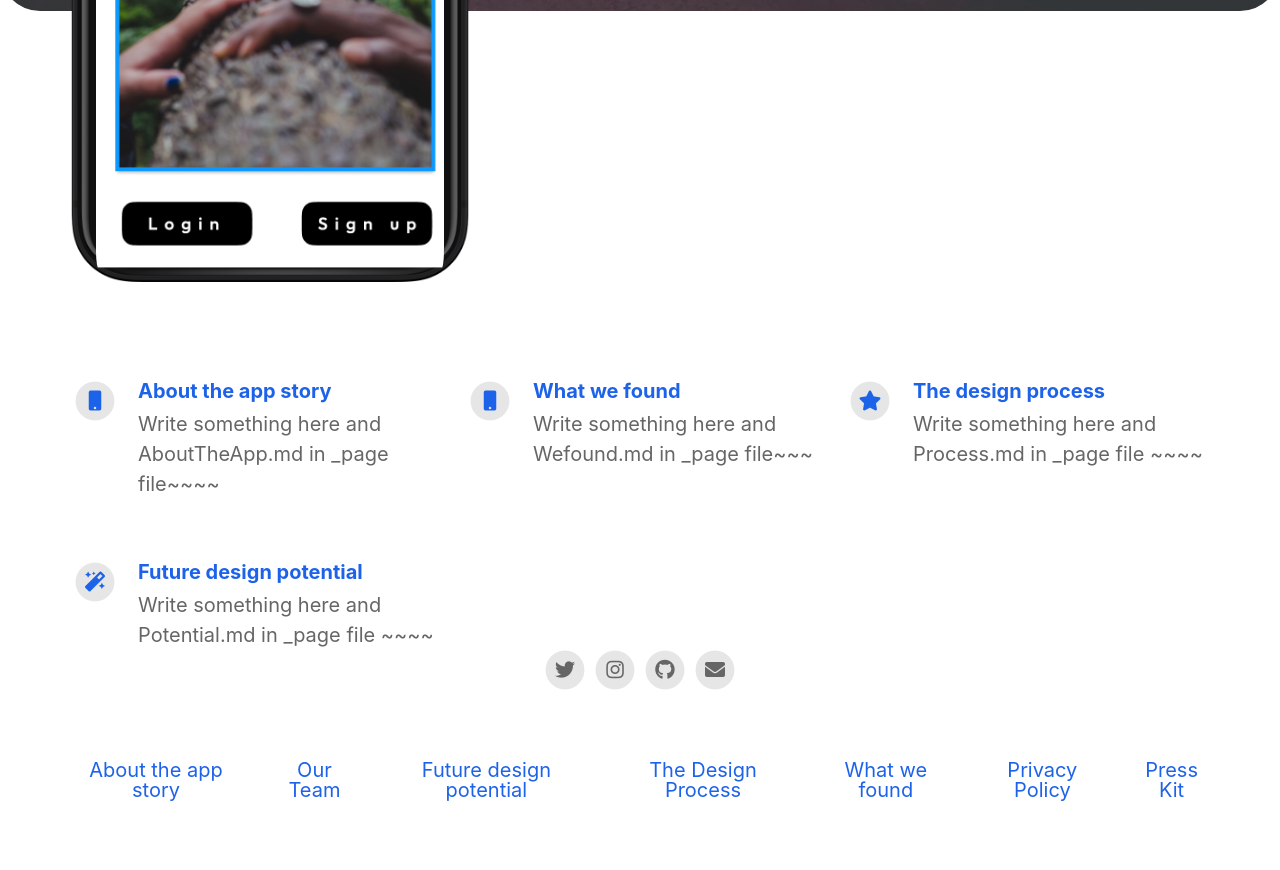
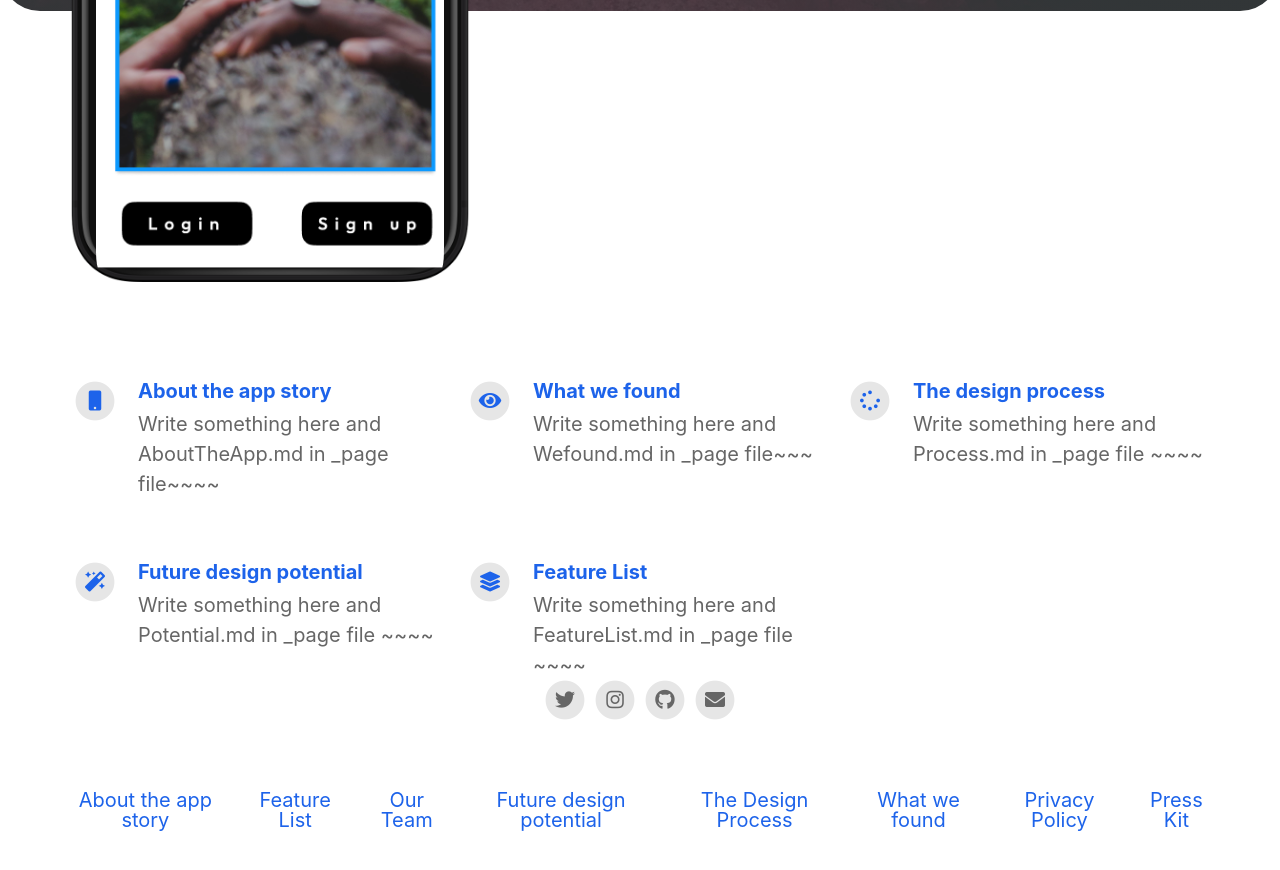
Before and after one commit to jg100/CommunityApp, a Jekyll site: the page built from index.html, in a window 1280 px wide and 900 px high, scrolled down 703 px. Shown: the top 870 px of the window. Built offline with Jekyll 4.4.1, drawn with Linux system fonts in a browser that asks for light colours; nearby versions of some CDN libraries.

Commit message:
add one feature

```diff
--- a/_config.yml
+++ b/_config.yml
@@ -37,15 +37,19 @@ features:
 
   - title: What we found
     description: Write something here and Wefound.md in _page file~~~
-    fontawesome_icon_name: mobile
+    fontawesome_icon_name: eye
 
   - title: The design process
     description: Write something here and Process.md in _page file ~~~~
-    fontawesome_icon_name: star
+    fontawesome_icon_name: spinner
 
   - title: Future design potential
     description: Write something here and Potential.md in _page file ~~~~
     fontawesome_icon_name: magic
+
+  - title: Feature List
+    description: Write something here and FeatureList.md in _page file ~~~~
+    fontawesome_icon_name: layer-group
 
   - title: # New Feature Title
     description: # New Feature Description
```
Also changed, not shown: _pages/FeatureList.md (added, +9 -0 lines).
